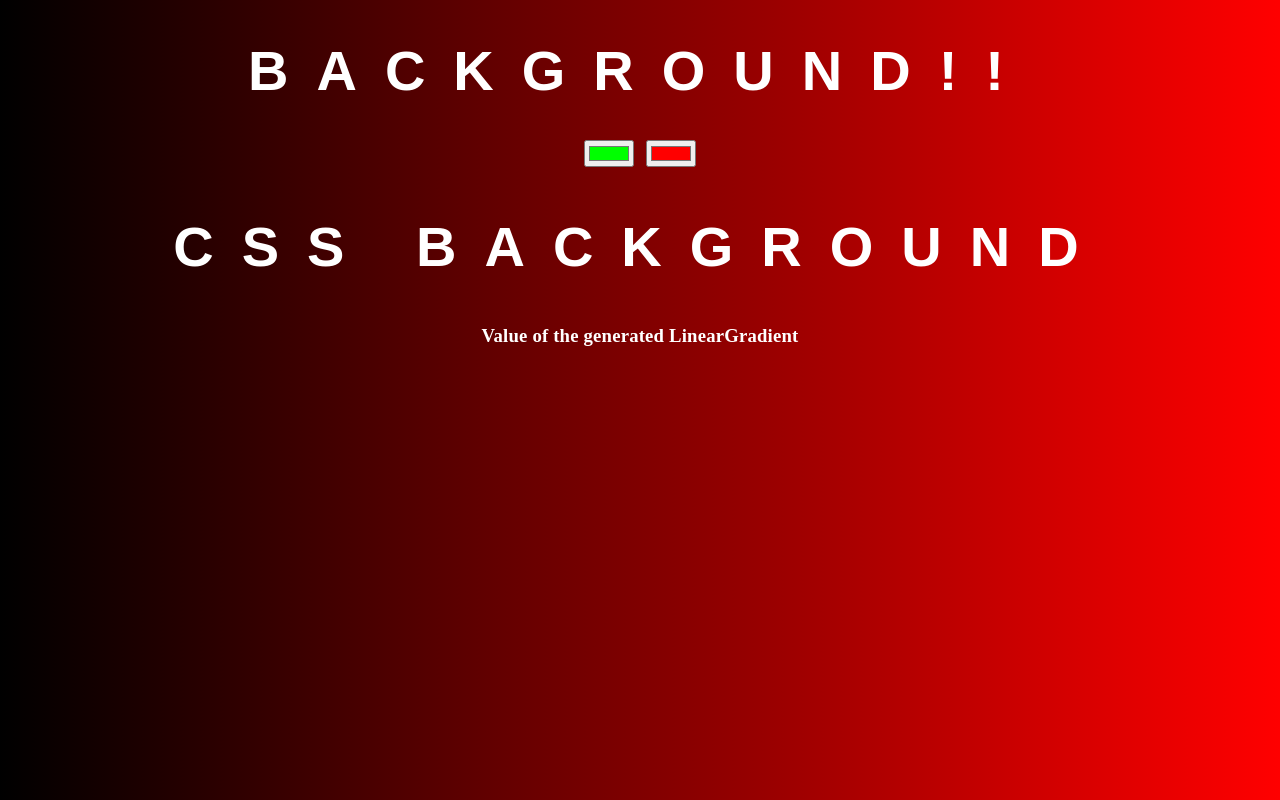
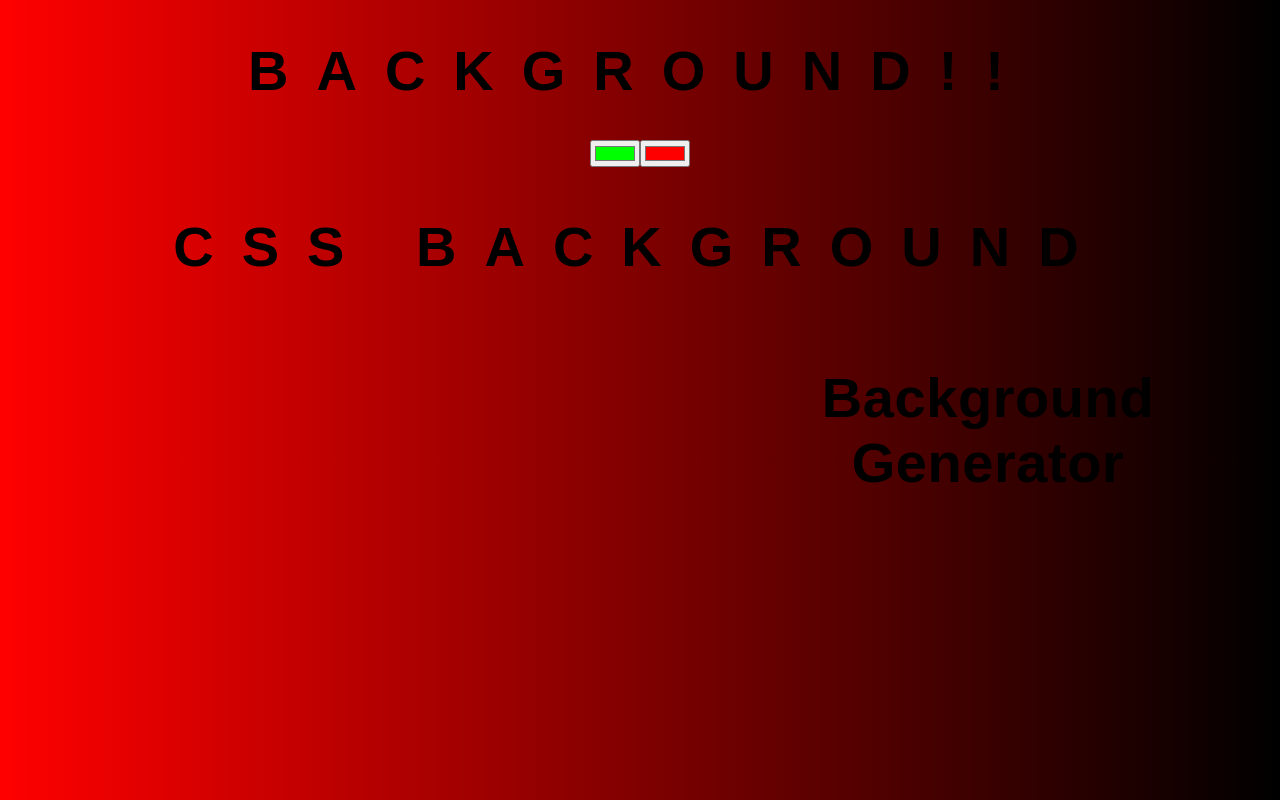
Before and after one commit to apandey208/BackgroundGenerator, a plain HTML site: page index.html in a window 1280 px wide. Drawn offline with Linux system fonts and the light colour scheme.

Commit message:
changing css for h3

```diff
--- a/Style.css
+++ b/Style.css
@@ -1,36 +1,63 @@
 body{
+    /*display: flex;
+    flex-wrap: wrap;
+    justify-content: center;*/
     font: 'Raleway', sans-serif;
     color: rgba(0,0,0,.5);
-    text-align: center;
     text-transform: uppercase;
     top: 15%;
     letter-spacing: .5em;
-    background: linear-gradient(to right, black , red); /*standard syntax for Linear Gradient*/
+   background: linear-gradient(to right, red , black); /*standard syntax for Linear Gradient*/
+
 }
 
 h1{
     font: 600 3.5em 'Raleway', sans-serif;
-    color: white;
+    color: black;
     text-align: center;
     text-transform: uppercase;
     letter-spacing: .5em;
     width: 100%;
+
 }
 
 h2{
     font: 600 3.5em 'Raleway', sans-serif;
-    color: white;
+    color: black;
     text-align: center;
     text-transform: uppercase;
     letter-spacing: .5em;
     width: 100%;
+
 }
 
 h3{
-    font: 900 1em 'Raleway' sans-serif;
-    color: white;
+    font: 900 3.5em 'Raleway', sans-serif;
+    color: black;
     text-align: center;
-    text-transform: none;
+    text-transform: capitalize;
     letter-spacing: 0.01em;
-    text-decoration-color: linear-gradient(to right, rgb(29, 29, 114), rgb(13, 240, 13) );
+    width: 100%;
+
 }
+
+
+.container {
+
+    display: flex;
+    flex-wrap: wrap;
+    justify-content: center;
+    align-items: center;
+}
+
+.lgaClass{
+    width: 500px;
+    height: 10px;
+    padding: 30px;
+    display: flex;
+    flex-wrap: wrap;
+    justify-content: center;
+    align-items: center;
+    margin-left: 700px;
+
+}
--- a/index.html
+++ b/index.html
@@ -8,10 +8,12 @@
 </head>
 <body id="whole">
     <h1 class="backClass">Background!!</h1>
+<div class="container">
     <input class="give1" type="color" name="color1" value="#00ff00">
     <input class="give2" type="color" name="color2" value="#ff0000">
+</div>
     <h2 class="cssClass">CSS Background</h2>
-    <h3 class="lgaClass">Value of the generated LinearGradient</h3>
+    <h3 class="lgaClass">Background Generator</h3>
     <script type="text/javascript" src="Back.js"></script>
 </body>
 </html>
```
